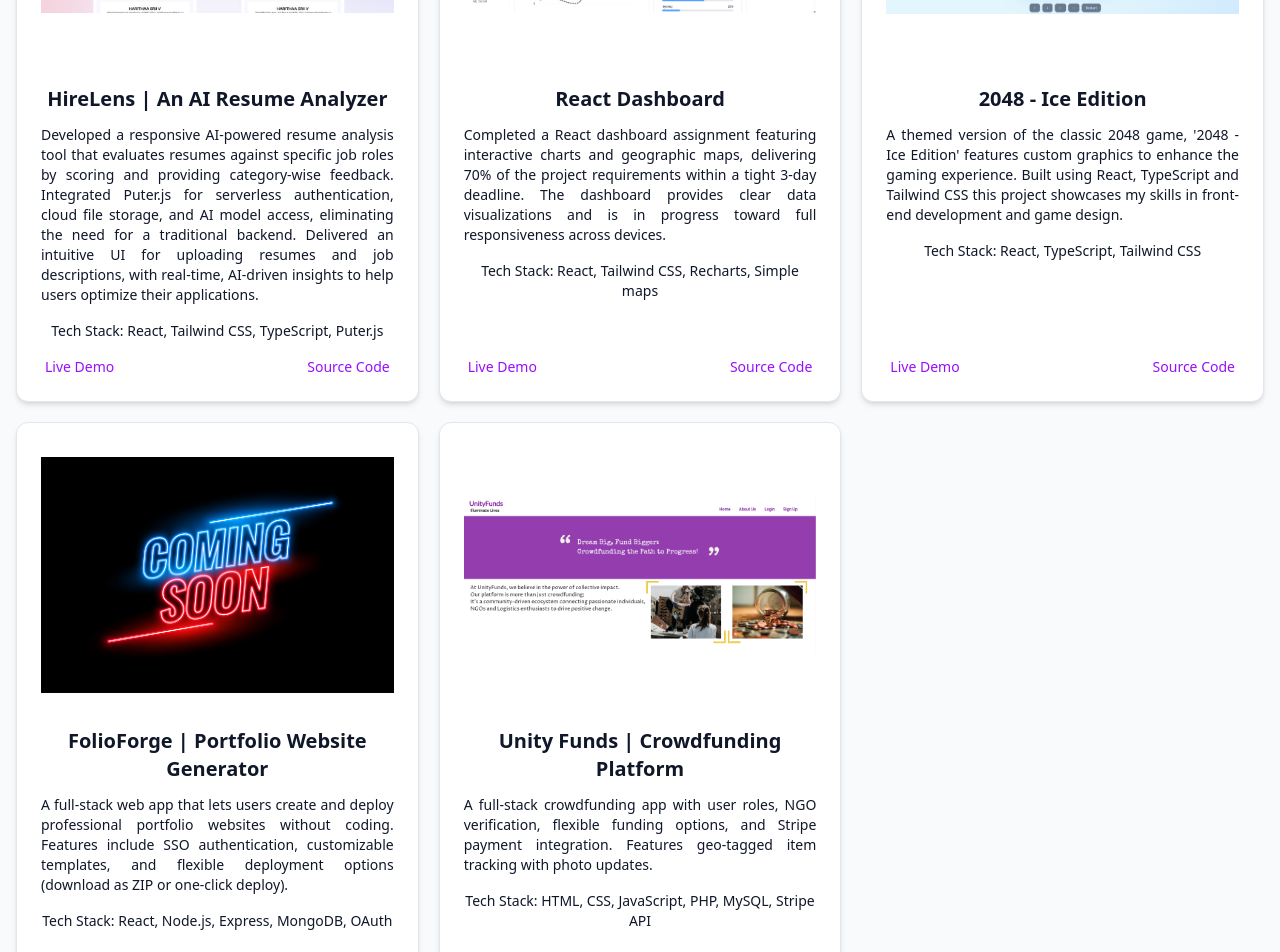
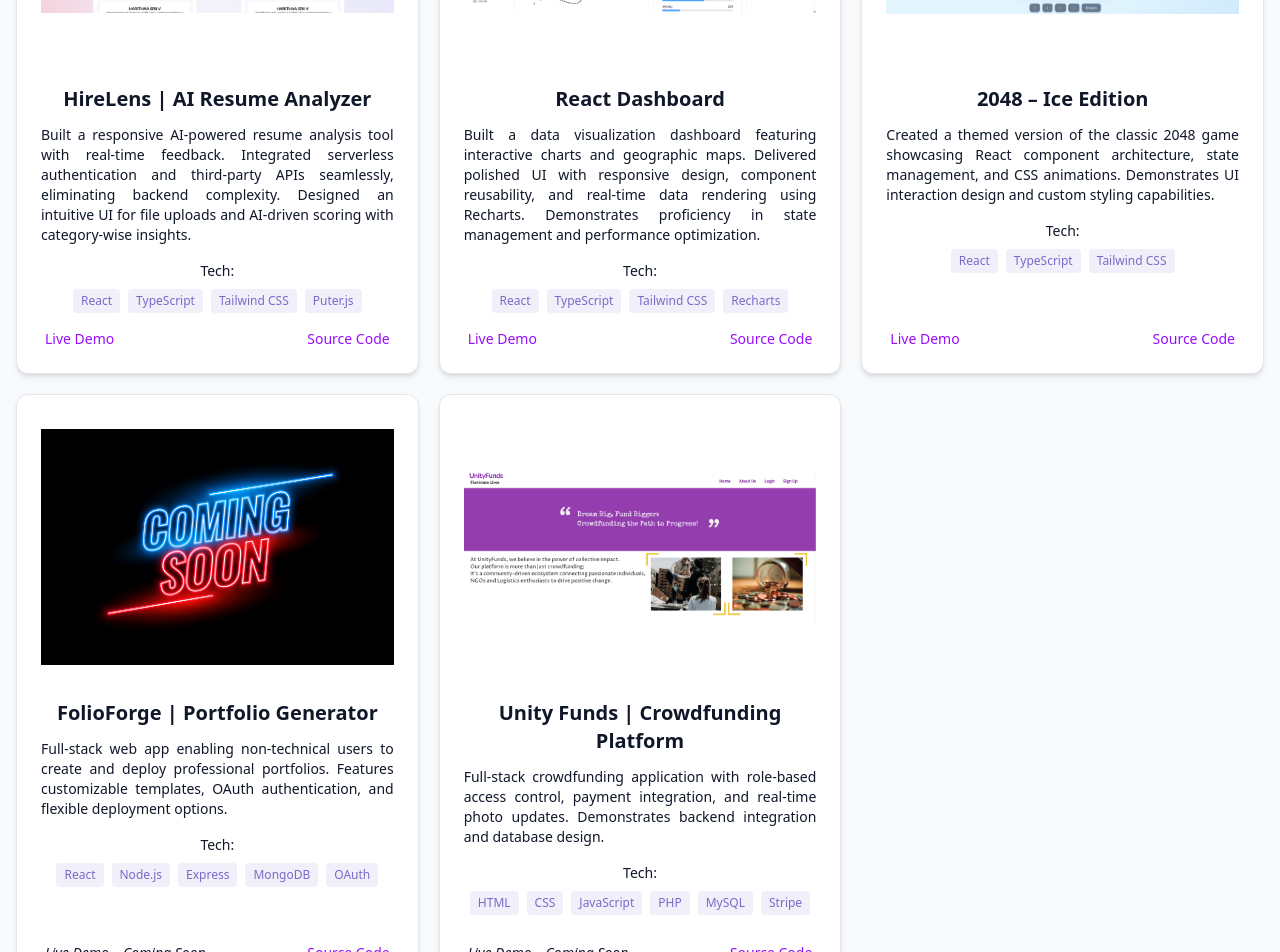
Before and after one commit to harithaa-srii/Portfolio-website, a React (Vite) app: page /projects in a window 1280 px wide. Shown: the part 440-1392 px from the top of the page. Built offline with nearby package versions, Linux system fonts and the light colour scheme.

Commit message:
changes in content

```diff
--- a/src/App.jsx
+++ b/src/App.jsx
@@ -9,7 +9,6 @@ import { DesignWork } from "./Pages/DesignWork";
 import { Contact } from "./Pages/Contact";
 import { NotFound } from "./Pages/NotFound";
 import { ThemeToggle } from "./components/ThemeToggle";
-import {Resume} from "./Pages/Resume";
 
 function App() {
   return (
@@ -25,7 +24,6 @@ function App() {
           <Route path="/writing-samples" element={<WritingSamples />} />
           <Route path="/design-work" element={<DesignWork />} />
           <Route path="/contact" element={<Contact />} />
-          <Route path="/resumes" element={<Resume />} />
           <Route path="*" element={<NotFound />} />
         </Routes>
       </BrowserRouter>
--- a/src/Pages/About.jsx
+++ b/src/Pages/About.jsx
@@ -9,24 +9,19 @@ export const About = () => {
       </h2>
 
       <p className="text-lg text-muted-foreground leading-relaxed text-justify">
-        I’m <span className="font-semibold text-foreground">Harithaa Srii</span>, a developer and communicator who thrives at the intersection of
-        technology, design, and clear documentation. My experience spans building responsive, scalable web applications—using
-        <span className="font-medium"> Angular, React, Next.js, Node.js, and MongoDB</span>—while keeping usability and UI/UX best practices at the forefront.
+        I'm <span className="font-semibold text-foreground">Harithaa Srii</span>, a frontend engineer with 1 year of enterprise experience building production-grade applications with Angular and TypeScript. I have a strong Java foundation, understand full-stack architecture, and adaptively build with modern frameworks like React. I translate Figma designs into pixel-perfect, high-performance interfaces and architect component systems built for scale.
       </p>
 
       <p className="text-lg text-muted-foreground leading-relaxed mt-4 text-justify">
-        Alongside my technical work, I have a strong background in <span className="font-medium">content and technical writing</span>.
-        From SEO-driven articles in college to detailed project documentation at MapleLabs, I ensure every solution is not only well-engineered but also thoroughly explained and user-friendly.
+        At <span className="font-medium">MapleLabs Solutions</span>, I built scalable Angular applications with TypeScript in production environments, implemented lazy loading and code-splitting for performance optimization, and developed reusable component libraries used by cross-functional teams. I collaborated with backend engineers on API integration, learned microservices architecture, and shipped features end-to-end. I'm proficient in <span className="font-medium">Angular, React, TypeScript, RxJS, HTML5, CSS3, Tailwind CSS</span>, with strong foundations in <span className="font-medium">Java</span> and currently expanding into backend development with <span className="font-medium">Spring Boot</span>.
       </p>
 
       <p className="text-lg text-muted-foreground leading-relaxed mt-4 text-justify">
-        I hold a <span className="font-medium">Bachelor’s degree in Information Technology (2024)</span> and have worked as an
-        <span className="font-medium"> Associate Software Engineer</span>, contributing to reusable frontend components, API integrations, and comprehensive handover documentation—bridging the gap between engineering and clear communication.
+        Beyond my day-to-day work, I build full-stack projects to deepen my engineering foundation—like an <span className="font-medium">AI-powered resume analyzer</span> (React + APIs + authentication) and interactive components showcasing advanced animations and responsive design. These projects prove my ability to adapt across frameworks and understand the full product lifecycle. I hold a <span className="font-medium">Bachelor's degree in Information Technology (2024)</span>.
       </p>
 
       <p className="text-lg text-muted-foreground leading-relaxed mt-4 text-justify">
-        Currently, I’m advancing my skills through personal projects like an <span className="font-medium">AI-powered resume analyzer</span> and a
-        <span className="font-medium"> portfolio generator</span>, focusing equally on development, UI/UX, and documentation. I’m actively seeking roles that value both my ability to build intuitive digital products and to produce documentation that empowers users and teams.
+        I'm actively expanding my backend knowledge with Spring Boot and full-stack development to strengthen my engineering foundation and write more informed, architecture-aware frontend code. I'm seeking roles where I can contribute high-quality, production-grade frontend work and grow as a full-stack engineer—with teams that value clean code, scalability, and user-centric design.
       </p>
     </section>
   );
--- a/src/Pages/Projects.jsx
+++ b/src/Pages/Projects.jsx
@@ -1,56 +1,63 @@
+import { Star } from "lucide-react";
+
 export const Projects = () => {
   const projects = [
     {
-      title: "HireLens | An AI Resume Analyzer",
+      title: "HireLens | AI Resume Analyzer",
       description:
-        "Developed a responsive AI-powered resume analysis tool that evaluates resumes against specific job roles by scoring and providing category-wise feedback. Integrated Puter.js for serverless authentication, cloud file storage, and AI model access, eliminating the need for a traditional backend. Delivered an intuitive UI for uploading resumes and job descriptions, with real-time, AI-driven insights to help users optimize their applications.",
-      techStack: ["React", "Tailwind CSS", "TypeScript","Puter.js"],
+        "Built a responsive AI-powered resume analysis tool with real-time feedback. Integrated serverless authentication and third-party APIs seamlessly, eliminating backend complexity. Designed an intuitive UI for file uploads and AI-driven scoring with category-wise insights.",
+      techStack: ["React", "TypeScript", "Tailwind CSS", "Puter.js"],
       image: "/thumbnails/resume-analyzer.jpg",
       liveLink: "https://resume-analyzer-gold-one.vercel.app/",
       sourceCode: "https://github.com/harithaa-srii/resume-analyzer",
+      featured: true,
     },
     {
       title:"React Dashboard",
-      description:"Completed a React dashboard assignment featuring interactive charts and geographic maps, delivering 70% of the project requirements within a tight 3-day deadline. The dashboard provides clear data visualizations and is in progress toward full responsiveness across devices.",
-      techStack: ["React", "Tailwind CSS", "Recharts", "Simple maps"],
+      description:"Built a data visualization dashboard featuring interactive charts and geographic maps. Delivered polished UI with responsive design, component reusability, and real-time data rendering using Recharts. Demonstrates proficiency in state management and performance optimization.",
+      techStack: ["React", "TypeScript", "Tailwind CSS", "Recharts"],
       image: "/thumbnails/dashboard.png",
       liveLink: "https://harithaasrii-reactdashboard.vercel.app/",
       sourceCode: "https://github.com/harithaa-srii/react-dashboard",
+      featured: true,
     },
     {
-      title:"2048 - Ice Edition",
-      description:"A themed version of the classic 2048 game, '2048 - Ice Edition' features custom graphics to enhance the gaming experience. Built using React, TypeScript and Tailwind CSS this project showcases my skills in front-end development and game design.",
+      title:"2048 – Ice Edition",
+      description:"Created a themed version of the classic 2048 game showcasing React component architecture, state management, and CSS animations. Demonstrates UI interaction design and custom styling capabilities.",
       techStack: ["React", "TypeScript", "Tailwind CSS"],
       image: "/thumbnails/2048.png",
       liveLink: "https://2048-game-ice-edition.vercel.app/",
-      sourceCode: "https://github.com/harithaa-srii/2048-game"
+      sourceCode: "https://github.com/harithaa-srii/2048-game",
+      featured: false,
     },
      {
-      title:"FolioForge | Portfolio Website Generator",
+      title:"FolioForge | Portfolio Generator",
       description:
-      "A full-stack web app that lets users create and deploy professional portfolio websites without coding. Features include SSO authentication, customizable templates, and flexible deployment options (download as ZIP or one-click deploy).",
+      "Full-stack web app enabling non-technical users to create and deploy professional portfolios. Features customizable templates, OAuth authentication, and flexible deployment options.",
       techStack: ["React", "Node.js", "Express", "MongoDB", "OAuth"],
       image: "/thumbnails/coming-soon.jpg",
       liveLink: "",
       sourceCode: "https://github.com/harithaa-srii/portfolio-generator",
+      featured: false,
     },
     {
       title: "Unity Funds | Crowdfunding Platform",
       description:
-        "A full-stack crowdfunding app with user roles, NGO verification, flexible funding options, and Stripe payment integration. Features geo-tagged item tracking with photo updates.",
-      techStack: ["HTML", "CSS", "JavaScript", "PHP", "MySQL", "Stripe API"],
+        "Full-stack crowdfunding application with role-based access control, payment integration, and real-time photo updates. Demonstrates backend integration and database design.",
+      techStack: ["HTML", "CSS", "JavaScript", "PHP", "MySQL", "Stripe"],
       image: "/thumbnails/crowdfunding-platform.png",
       liveLink: "",
       sourceCode: "https://github.com/harithaa-srii/crowdfunding-platform",
+      featured: false,
     },
 
   ];
 
   return (
-    <section className="min-h-screen px-4 py-12 bg-background text-foreground">
+    <section className="min-h-screen px-4 py-12 bg-background text-foreground" aria-label="Featured projects and portfolio work">
       <h2 className="text-4xl font-bold text-center mb-4">Projects</h2>
       <p className="text-center text-muted-foreground text-lg mb-10">
-        Showcasing the work I’ve done so far.
+        Frontend-focused work and full-stack projects.
       </p>
 
       {/* grid with equal row heights */}
@@ -58,11 +65,17 @@ export const Projects = () => {
         {projects.map((project, index) => (
           <div
             key={index}
-            className="bg-card rounded-xl shadow-md border border-muted p-6 transition hover:shadow-lg flex flex-col h-full"
+            className="bg-card rounded-xl shadow-md border border-muted p-6 transition hover:shadow-lg flex flex-col h-full relative"
           >
+            {project.featured && (
+              <div className="absolute top-4 right-4 flex items-center gap-1 bg-yellow-100 text-yellow-700 dark:bg-yellow-900 dark:text-yellow-200 px-2 py-1 rounded-md text-xs font-semibold">
+                <Star className="w-3 h-3 fill-current" />
+                Featured
+              </div>
+            )}
             <img
               src={project.image}
-              alt={project.title}
+              alt={`${project.title} - ${project.techStack.join(', ')}`}
               className="w-full h-64 object-contain rounded-md mb-6"
             />
 
@@ -74,9 +87,15 @@ export const Projects = () => {
               <p className="text-sm text-muted-foreground mb-4 text-justify">
                 {project.description}
               </p>
-              <div className="text-sm mb-4 text-center">
-                <span className="font-medium text-foreground">Tech Stack:</span>{" "}
-                {project.techStack.join(", ")}
+              <div className="text-sm mb-4">
+                <span className="font-medium text-foreground block mb-2">Tech:</span>
+                <div className="flex flex-wrap gap-2 justify-center">
+                  {project.techStack.map((tech) => (
+                    <span key={tech} className="bg-primary/10 text-primary dark:bg-primary/20 px-2 py-1 rounded text-xs font-medium">
+                      {tech}
+                    </span>
+                  ))}
+                </div>
               </div>
 
               {/* links container pushed to bottom */}
--- a/src/Pages/Skills.jsx
+++ b/src/Pages/Skills.jsx
@@ -7,81 +7,62 @@ import reactLogo from "/logos/react-svgrepo-com.svg";
 import gitLogo from "/logos/git-svgrepo-com.svg";
 import githubLogo from "/logos/github-svgrepo-com.svg";
 import figmaLogo from "/logos/figma-svgrepo-com.svg";
-import javaLogo from "/logos/java.png";
-import contentLogo from "/logos/documentation-svgrepo-com.svg";
-import techLogo from "/logos/technical-support-service-2-svgrepo-com.svg";
+import typescriptLogo from "/logos/typescript.png";
+import tailwindLogo from "/logos/tailwindcss.png";
 import nextLogo from "/logos/nextjs.png";
 import nodeLogo from "/logos/nodejs.png";
 import expressLogo from "/logos/expressjs.jpg";
 import mongodbLogo from "/logos/mongodb.png";
-import typescriptLogo from "/logos/typescript.png";
-import tailwindLogo from "/logos/tailwindcss.png";
-import markdownLogo from "/logos/markdown.png";
-import ditaLogo from "/logos/ditaxml.png";
-import dockerLogo from "/logos/docker.png";
-import awsec2Logo from "/logos/awsec2.png";
-import awsS3Logo from "/logos/awss3.png";
+import javaLogo from "/logos/java.png";
 
 
 const skillsData = [
   {
-    category: "Web Development",
+    category: "Frontend Core",
     skills: [
       { name: "HTML", level: "Intermediate", logo: htmlLogo },
       { name: "CSS", level: "Intermediate", logo: cssLogo },
       { name: "JavaScript", level: "Intermediate", logo: jsLogo },
       { name: "TypeScript", level: "Intermediate", logo: typescriptLogo },
-      { name: "Bootstrap", level: "Intermediate", logo: bootstrapLogo },
-      { name: "Tailwind CSS", level: "Intermediate", logo: tailwindLogo },
       { name: "Angular", level: "Intermediate", logo: angularLogo },
       { name: "React", level: "Intermediate", logo: reactLogo },
-      {name: "NextJS", level: "Beginner", logo: nextLogo},
-      {name: "NodeJS",level:"Beginner",logo:nodeLogo},
-      {name: "ExpressJS", level:"Beginner", logo:expressLogo},
-      {name: "MongoDB", level:"Beginner", logo:mongodbLogo},
-
     ],
   },
   {
-    category: "Version Control",
+    category: "Backend Foundations",
+    skills: [
+      { name: "Java", level: "Intermediate", logo: javaLogo },
+      { name: "Express.js", level: "Beginner", logo: expressLogo },
+      { name: "Node.js", level: "Beginner", logo: nodeLogo },
+    ],
+  },
+  {
+    category: "Styling & Frameworks",
+    skills: [
+      { name: "Tailwind CSS", level: "Intermediate", logo: tailwindLogo },
+      { name: "Bootstrap", level: "Intermediate", logo: bootstrapLogo },
+      { name: "Next.js", level: "Beginner", logo: nextLogo },
+    ],
+  },
+  {
+    category: "Tools & DevOps",
     skills: [
       { name: "Git", level: "Intermediate", logo: gitLogo },
       { name: "GitHub", level: "Intermediate", logo: githubLogo },
+      { name: "Figma", level: "Beginner", logo: figmaLogo },
     ],
   },
-   {
-    category: "Writing & Documentation",
-    skills: [
-      { name: "Content Writing", level: "Beginner", logo: contentLogo },
-      { name: "Technical Writing", level: "Beginner", logo: techLogo },
-      { name: "Markdown", level: "Intermediate", logo: markdownLogo },
-      { name: "DITA XML", level: "Beginner", logo: ditaLogo },
-    ],
-  },
-  {
-    category: "Programming Languages",
-    skills: [{ name: "Java", level: "Intermediate", logo: javaLogo }],
-  },
-  {
-    category: "DevOps & Cloud",
-    skills: [
-      { name: "Docker", level: "Beginner", logo: dockerLogo },
-      { name: "AWS EC2", level: "Beginner", logo: awsec2Logo },
-      { name: "AWS S3", level: "Beginner", logo: awsS3Logo },
-    ],
-  },
-  {
-    category: "UI/UX Design",
-    skills: [{ name: "Figma", level: "Beginner", logo: figmaLogo }],
-  },
-
 ];
 
 export const Skills = () => {
   return (
     <div className="min-h-screen px-6 py-12 bg-background text-foreground">
-      <h1 className="text-4xl font-bold text-center mb-12">Skills</h1>
+      <h1 className="text-4xl font-bold text-center mb-3">Skills</h1>
+      <p className="text-center text-muted-foreground mb-12 max-w-2xl mx-auto">
+        Enterprise-trained Angular engineer with strong Java foundations. Building scalable frontend systems and expanding full-stack knowledge.
+      </p>
 
+      <section aria-label="Skills breakdown by category">
         {skillsData.map((section) => {
           const isSingle = section.skills.length === 1;
           const isDouble = section.skills.length === 2;
@@ -105,21 +86,21 @@ export const Skills = () => {
                   {section.skills.map((skill) => (
                     <div
                       key={skill.name}
-                    className="bg-card w-80 p-5 rounded-xl shadow-md flex flex-col items-center text-center border border-muted"
+                      className="bg-card w-80 p-5 rounded-xl shadow-md flex flex-col items-center text-center border border-muted hover:shadow-lg transition"
                     >
                       <img
                         src={skill.logo}
-                      alt={`${skill.name} logo`}
+                        alt={`${skill.name} skill badge`}
                         className="w-12 h-12 mb-4"
                       />
                       <h3 className="font-semibold text-lg mb-1">{skill.name}</h3>
                       <span
                         className={`text-xs px-3 py-1 rounded-full mb-1 ${
                           skill.level === "Intermediate"
-                          ? "bg-green-100 text-green-700"
+                            ? "bg-green-100 text-green-700 dark:bg-green-900 dark:text-green-200"
                             : skill.level === "Beginner"
-                          ? "bg-yellow-100 text-yellow-700"
-                          : "bg-blue-100 text-blue-700"
+                            ? "bg-yellow-100 text-yellow-700 dark:bg-yellow-900 dark:text-yellow-200"
+                            : "bg-blue-100 text-blue-700 dark:bg-blue-900 dark:text-blue-200"
                         }`}
                       >
                         {skill.level}
@@ -131,6 +112,7 @@ export const Skills = () => {
             </div>
           );
         })}
+      </section>
     </div>
   );
 };
--- a/src/components/Navbar.jsx
+++ b/src/components/Navbar.jsx
@@ -7,13 +7,11 @@ export const NavBar = () => {
     { name: "About", path: "/about" },
     { name: "Skills", path: "/skills" },
     { name: "Projects", path: "/projects" },
-    { name: "Writing Samples", path: "/writing-samples" },
-    { name: "Design Work", path: "/design-work" },
     { name: "Contact", path: "/contact" },
   ];
 
   return (
-    <nav className="sticky top-0 z-50 bg-background px-4 py-3">
+    <nav className="sticky top-0 z-50 bg-background px-4 py-3" role="navigation" aria-label="Main navigation">
       <div className="flex items-center justify-between max-w-7xl mx-auto">
         {/* Centered Navigation Links */}
         <div className="flex-1 flex justify-center gap-6 flex-wrap">
```
Also changed, not shown: src/Pages/Home.jsx (+11 -33 lines), src/Pages/Resume.jsx (deleted, +0 -84 lines), 1 other file (tests, documents, lock files or other folders). Lines whose indentation alone changed are shown as unchanged.
